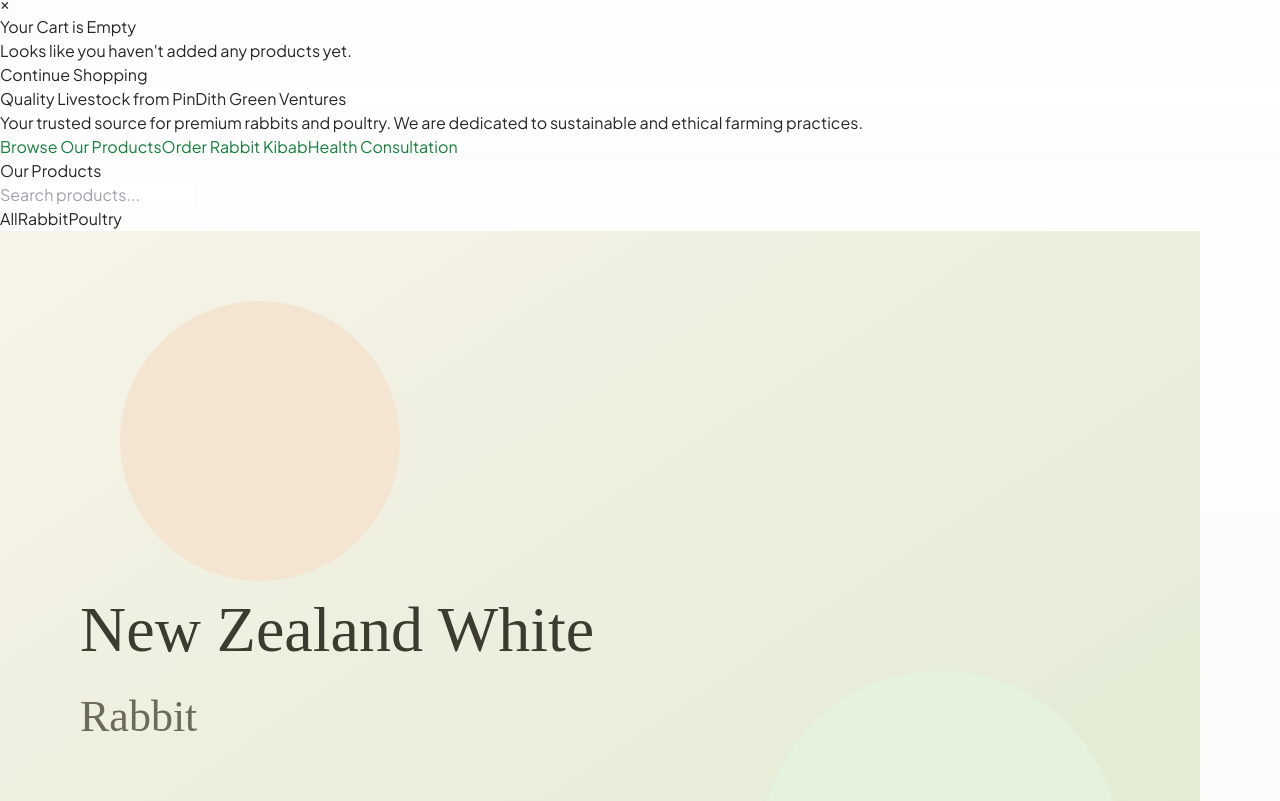
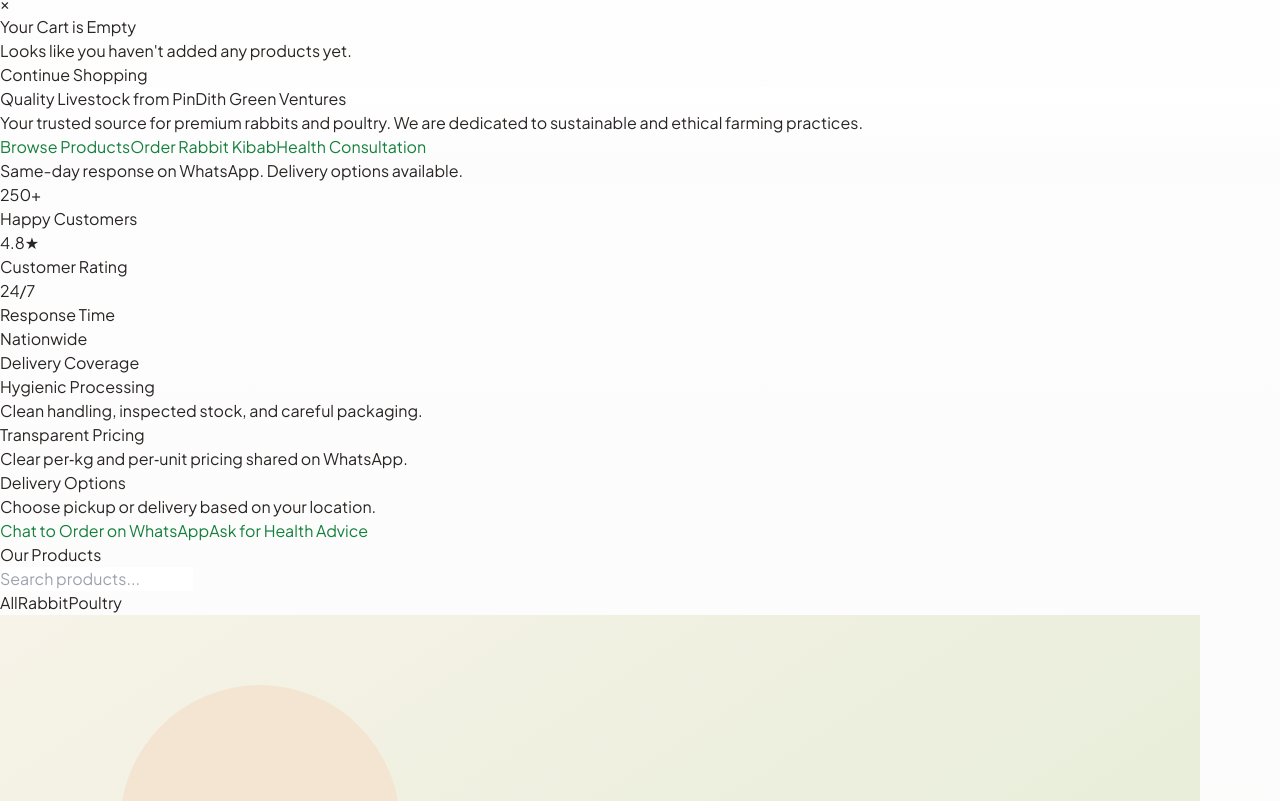
Before and after one commit to Shalombay7/pindithgreenventures, a React (Vite) app: page / in a window 1280 px wide. Shown: the part 739-1540 px from the top of the page. Built offline with nearby package versions, Linux system fonts and the light colour scheme.

Commit message:
updating this app

```diff
--- a/HomePage.tsx
+++ b/HomePage.tsx
@@ -12,6 +12,9 @@
   );
   const consultationMessage = encodeURIComponent(
     "Hello PinDith Green Ventures, I'd like a health consultation. Please let me know the next steps."
+  );
+  const generalOrderMessage = encodeURIComponent(
+    "Hello PinDith Green Ventures, I'd like to place an order. Please share pricing and next steps."
   );
 
   // Dynamically generate categories from the product data for filtering.
@@ -47,7 +50,7 @@
             href="#products"
             className="inline-block rounded bg-pindith-600 px-8 py-3 text-lg font-medium text-white shadow hover:bg-pindith-700 transition"
           >
-            Browse Our Products
+            Browse Products
           </a>
           <a
             href={`${whatsappBase}?text=${kibabMessage}`}
@@ -64,6 +67,67 @@
             className="inline-block rounded border border-earth-700 bg-earth-800 px-8 py-3 text-lg font-medium text-white shadow-sm hover:bg-earth-700 transition"
           >
             Health Consultation
+          </a>
+        </div>
+        <p className="mt-4 text-sm text-gray-500">
+          Same-day response on WhatsApp. Delivery options available.
+        </p>
+      </section>
+
+      {/* Social Proof */}
+      <section className="mx-auto max-w-6xl px-4 py-8">
+        <div className="grid grid-cols-2 md:grid-cols-4 gap-4">
+          <div className="rounded-lg bg-white shadow-sm border border-pindith-100 p-4 text-center">
+            <p className="text-2xl font-bold text-earth-800">250+</p>
+            <p className="text-sm text-gray-600">Happy Customers</p>
+          </div>
+          <div className="rounded-lg bg-white shadow-sm border border-pindith-100 p-4 text-center">
+            <p className="text-2xl font-bold text-earth-800">4.8★</p>
+            <p className="text-sm text-gray-600">Customer Rating</p>
+          </div>
+          <div className="rounded-lg bg-white shadow-sm border border-pindith-100 p-4 text-center">
+            <p className="text-2xl font-bold text-earth-800">24/7</p>
+            <p className="text-sm text-gray-600">Response Time</p>
+          </div>
+          <div className="rounded-lg bg-white shadow-sm border border-pindith-100 p-4 text-center">
+            <p className="text-2xl font-bold text-earth-800">Nationwide</p>
+            <p className="text-sm text-gray-600">Delivery Coverage</p>
+          </div>
+        </div>
+      </section>
+
+      {/* Trust & Convenience */}
+      <section className="mx-auto max-w-6xl px-4 pb-8">
+        <div className="grid md:grid-cols-3 gap-4">
+          <div className="rounded-lg border border-emerald-100 bg-emerald-50/60 p-5">
+            <h3 className="text-lg font-semibold text-earth-800">Hygienic Processing</h3>
+            <p className="mt-2 text-sm text-gray-700">Clean handling, inspected stock, and careful packaging.</p>
+          </div>
+          <div className="rounded-lg border border-amber-100 bg-amber-50/60 p-5">
+            <h3 className="text-lg font-semibold text-earth-800">Transparent Pricing</h3>
+            <p className="mt-2 text-sm text-gray-700">Clear per‑kg and per‑unit pricing shared on WhatsApp.</p>
+          </div>
+          <div className="rounded-lg border border-sky-100 bg-sky-50/60 p-5">
+            <h3 className="text-lg font-semibold text-earth-800">Delivery Options</h3>
+            <p className="mt-2 text-sm text-gray-700">Choose pickup or delivery based on your location.</p>
+          </div>
+        </div>
+        <div className="mt-6 flex flex-col sm:flex-row gap-3">
+          <a
+            href={`${whatsappBase}?text=${generalOrderMessage}`}
+            target="_blank"
+            rel="noreferrer"
+            className="inline-flex items-center justify-center rounded bg-pindith-600 px-6 py-3 text-base font-semibold text-white shadow hover:bg-pindith-700 transition"
+          >
+            Chat to Order on WhatsApp
+          </a>
+          <a
+            href={`${whatsappBase}?text=${consultationMessage}`}
+            target="_blank"
+            rel="noreferrer"
+            className="inline-flex items-center justify-center rounded border border-earth-700 bg-white px-6 py-3 text-base font-semibold text-earth-800 shadow-sm hover:bg-earth-50 transition"
+          >
+            Ask for Health Advice
           </a>
         </div>
       </section>
@@ -110,6 +174,49 @@
           )}
         </div>
       </section>
+
+      {/* FAQ */}
+      <section className="mx-auto max-w-6xl px-4 pb-16">
+        <h2 className="text-2xl font-bold text-earth-800 mb-6 text-center">Quick Answers</h2>
+        <div className="grid md:grid-cols-2 gap-4">
+          <div className="rounded-lg border border-gray-200 p-5">
+            <h3 className="font-semibold text-earth-800">How do I place an order?</h3>
+            <p className="mt-2 text-sm text-gray-700">
+              Click any WhatsApp button, send your request, and we’ll confirm price, quantity, and delivery.
+            </p>
+          </div>
+          <div className="rounded-lg border border-gray-200 p-5">
+            <h3 className="font-semibold text-earth-800">Do you offer delivery?</h3>
+            <p className="mt-2 text-sm text-gray-700">
+              Yes. We offer pickup and delivery options depending on your location.
+            </p>
+          </div>
+          <div className="rounded-lg border border-gray-200 p-5">
+            <h3 className="font-semibold text-earth-800">Is the livestock healthy?</h3>
+            <p className="mt-2 text-sm text-gray-700">
+              We prioritize hygienic care and healthy stock, with guidance available on request.
+            </p>
+          </div>
+          <div className="rounded-lg border border-gray-200 p-5">
+            <h3 className="font-semibold text-earth-800">Can I request a custom order?</h3>
+            <p className="mt-2 text-sm text-gray-700">
+              Absolutely. Share your needs on WhatsApp and we’ll guide you.
+            </p>
+          </div>
+        </div>
+      </section>
+
+      {/* Mobile Sticky CTA */}
+      <div className="fixed bottom-4 left-1/2 z-40 w-[92%] -translate-x-1/2 sm:hidden">
+        <a
+          href={`${whatsappBase}?text=${generalOrderMessage}`}
+          target="_blank"
+          rel="noreferrer"
+          className="flex w-full items-center justify-center rounded-full bg-pindith-600 px-6 py-3 text-base font-semibold text-white shadow-lg hover:bg-pindith-700 transition"
+        >
+          Order on WhatsApp
+        </a>
+      </div>
     </div>
   );
 }
```
